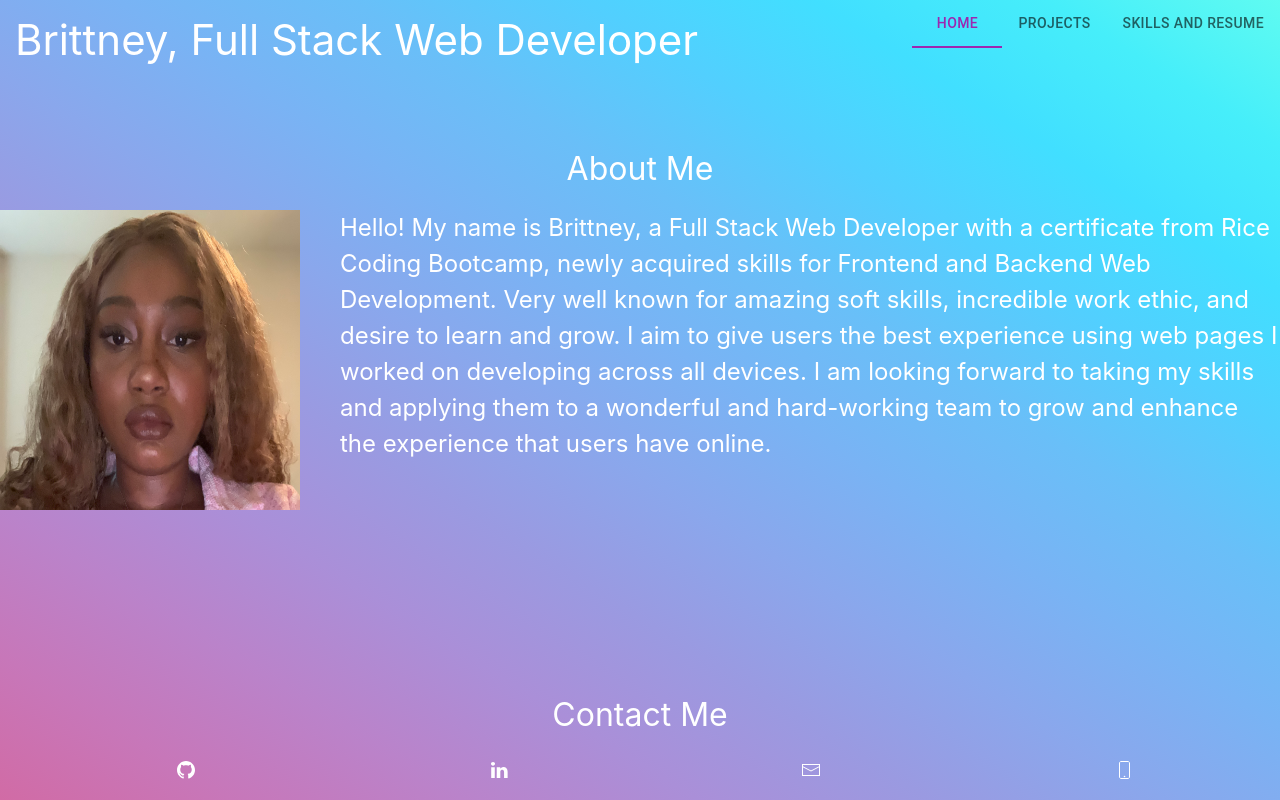
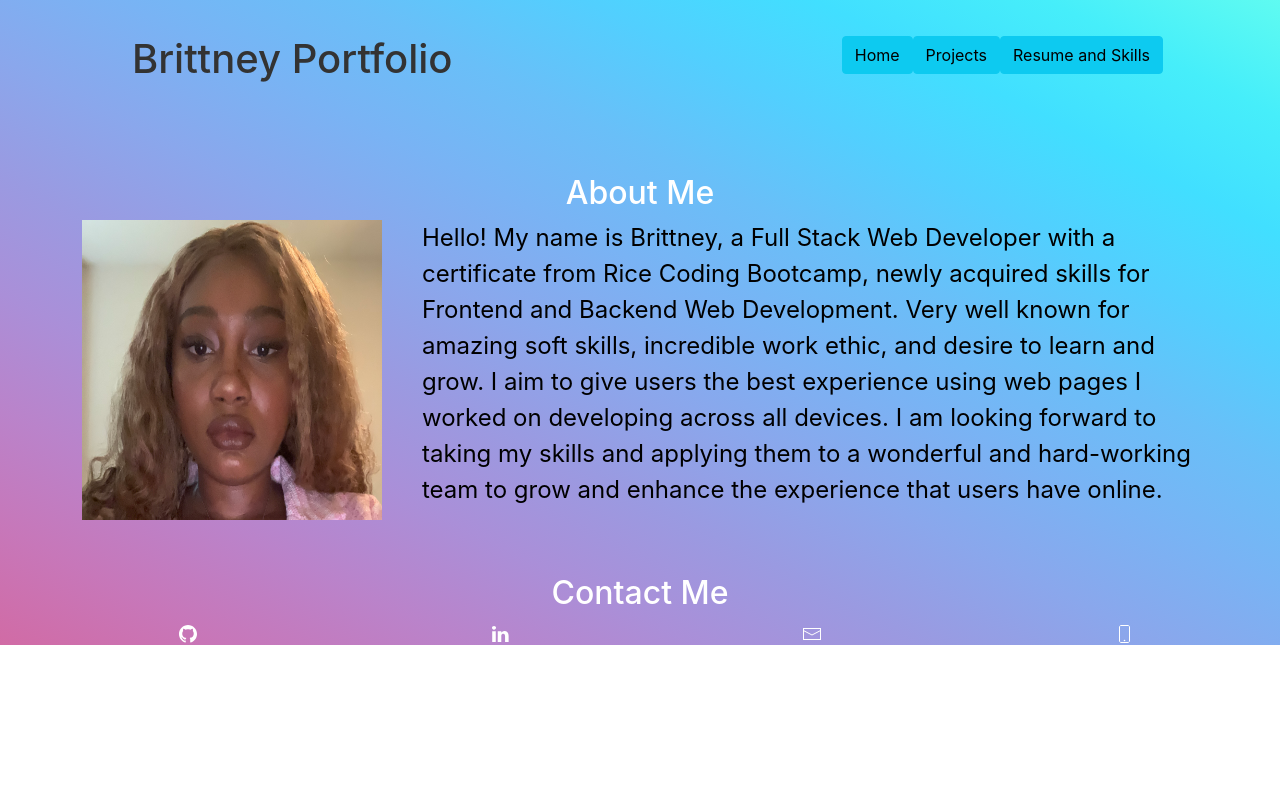
Before and after one commit to Brichardson117/brittney-react-portfolio, a React (Create React App) app in the folder brittney-portfolio/: page / in a window 1280 px wide. Built offline with nearby package versions, Linux system fonts and the light colour scheme.

Commit message:
updated Nav

```diff
--- a/brittney-portfolio/public/index.html
+++ b/brittney-portfolio/public/index.html
@@ -10,6 +10,7 @@
       content="Web site created using create-react-app"
     />
     <link rel="stylesheet" href="https://cdn.jsdelivr.net/npm/uikit@3.15.0/dist/css/uikit.min.css" />
+    <link href="https://cdn.jsdelivr.net/npm/bootstrap@5.0.2/dist/css/bootstrap.min.css" rel="stylesheet" integrity="sha384-EVSTQN3/azprG1Anm3QDgpJLIm9Nao0Yz1ztcQTwFspd3yD65VohhpuuCOmLASjC" crossorigin="anonymous">
 
     <link rel="apple-touch-icon" href="%PUBLIC_URL%/logo192.png" />
     <!--
@@ -46,5 +47,6 @@
 
     <script src="https://cdn.jsdelivr.net/npm/uikit@3.15.0/dist/js/uikit.min.js"></script>
 <script src="https://cdn.jsdelivr.net/npm/uikit@3.15.0/dist/js/uikit-icons.min.js"></script>
+<script src="https://cdn.jsdelivr.net/npm/bootstrap@5.0.2/dist/js/bootstrap.bundle.min.js" integrity="sha384-MrcW6ZMFYlzcLA8Nl+NtUVF0sA7MsXsP1UyJoMp4YLEuNSfAP+JcXn/tWtIaxVXM" crossorigin="anonymous"></script>
   </body>
 </html>
--- a/brittney-portfolio/src/App.css
+++ b/brittney-portfolio/src/App.css
@@ -1,6 +1,6 @@
-html {
-  height: 100%;
-  color: white;
+html{
+  color: black;
+  box-sizing: border-box;
 }
 
 body {
@@ -21,17 +21,22 @@ body {
   );
   height: 100%;
   margin: 0;
+  color: white;
 }
 
-footer {
-  position: fixed;
-  bottom: 0;
-  left: 0;
-  right: 0;
-  width: 100vw;
+nav{
+  padding: 20px 35px;
+  display: flex;
+  justify-content: space-between;
+  flex-wrap: wrap;
+  position: sticky;
+  position: -webkit-sticky;
+  top: 0;
+  background-position: 80%;
   color: white;
-  text-align: center;
+
 }
+
 
 h2 {
   text-align: center;
@@ -45,16 +50,52 @@ ul {
   justify-content: space-around;
   align-items: center;
   list-style: none;
+
 }
 
 h1 {
   padding: 15px;
-  color: white;
+
 }
 
-h3 {
+footer {
   color: white;
+  text-align: center;
 }
+
 .portfolio {
   text-decoration: none;
 }
+
+p {
+  color: black;
+}
+
+
+@media screen and (max-width: 980px) {
+  nav {
+    padding-bottom: 0;
+    justify-content: center;
+    position: relative;
+    display: inline;
+    color: white;
+  }
+}
+
+@media screen and (max-width: 768px) {
+  nav {
+    padding-bottom: 0;
+    justify-content: center;
+    position: relative;
+    color: white;
+  }
+}
+
+@media screen and (max-width: 575px) {
+  nav {
+    padding-bottom: 0;
+    justify-content: center;
+    position: relative;
+    color: white;
+  }
+}
--- a/brittney-portfolio/src/Container.js
+++ b/brittney-portfolio/src/Container.js
@@ -2,7 +2,6 @@ import React, { useState } from 'react';
 import Projects from './componets/projects';
 import Home from './componets/Home';
 import NavTabs from './componets/Nav';
-import Footer from './componets/footer';
 import Resume from './componets/Resume';
 
 export default function PortfolioContainer() {
--- a/brittney-portfolio/src/componets/Home/index.js
+++ b/brittney-portfolio/src/componets/Home/index.js
@@ -1,28 +1,40 @@
-import React from 'react';
-import aboutImage from '../../assets/me/selfie.JPG'
+import React from "react";
+import aboutImage from "../../assets/me/selfie.JPG";
+import "../../App.css";
+import Container from "react-bootstrap/Container";
+import Row from "react-bootstrap/Row";
+import Col from "react-bootstrap/Col";
 
 export default function Home() {
   return (
-    <div >
+    <Container>
       <br />
       <br />
-    <section className="" >
-        <h2 className='uk-text-center uk-panel '>About Me</h2>
-        <img className='uk-align-left uk-margin-remove-adjacen' src={aboutImage} alt='me' style={{ height: '300px', width: '300px'}}/>
-        <div>
-        <p className='uk-text-large'>
+      <Row>
+        <section className="about-me">
+          <h2 className="uk-text-center uk-panel">About Me</h2>
+          <Col>
+            <img
+              className="uk-align-left uk-margin-remove-adjacen about-me-img"
+              src={aboutImage}
+              alt="me"
+              style={{ height: "300px", width: "300px" }}
+            />
+          </Col>
+          <Col>
+            <p className="uk-text-large me-body">
               Hello! My name is Brittney, a Full Stack Web Developer with a
               certificate from Rice Coding Bootcamp, newly acquired skills for
-      Frontend and Backend Web Development. Very well known for amazing soft
-      skills, incredible work ethic, and desire to learn and grow. I aim to
-      give users the best experience using web pages I worked on developing
-      across all devices. I am looking forward to taking my skills and
-      applying them to a wonderful and hard-working team to grow and enhance
-      the experience that users have online.
+              Frontend and Backend Web Development. Very well known for amazing
+              soft skills, incredible work ethic, and desire to learn and grow.
+              I aim to give users the best experience using web pages I worked
+              on developing across all devices. I am looking forward to taking
+              my skills and applying them to a wonderful and hard-working team
+              to grow and enhance the experience that users have online.
             </p>
-      </div>
+          </Col>
         </section>
-    </div>
-
+      </Row>
+    </Container>
   );
 }
--- a/brittney-portfolio/src/componets/Nav/index.js
+++ b/brittney-portfolio/src/componets/Nav/index.js
@@ -1,35 +1,29 @@
 import React from "react";
+import Container from "react-bootstrap/Container";
+import Button from "react-bootstrap/Button";
 import "../../App.css";
-import Tabs from '@mui/material/Tabs';
-import Tab from '@mui/material/Tab';
-import Box from '@mui/material/Box';
 
-
-export default function NavTabs({currentPage, handlePageChange }) {
-  const [value, setValue] = React.useState('one');
-
-  const handleChange = (event, newValue) => {
-    setValue(newValue);
-  };
-
+export default function NavTabs({ currentPage, handlePageChange }) {
   return (
     <>
-    <h1>Brittney, Full Stack Web Developer </h1>
-    <div className="uk-position-top-right">
-    <Box sx={{ width: '100%' }}>
-      <Tabs
-        value={value}
-        onChange={handleChange}
-        textColor="secondary"
-        indicatorColor="secondary"
-        aria-label="secondary tabs example"
-      >
-        <Tab value="one" label="Home" onClick={() => handlePageChange("Home")}/>
-        <Tab value="two" label="Projects" onClick={() => handlePageChange("Projects")}/>
-        <Tab value="three" label="Skills and Resume" onClick={() => handlePageChange("Resume")} />
-      </Tabs>
-    </Box>
-    </div>
-</>
+      <Container>
+        <nav>
+          <h1>Brittney Portfolio</h1>
+          <ul>
+            <Button variant="info">
+              <li onClick={() => handlePageChange("Home")}>Home</li>
+            </Button>
+            <Button variant="info">
+              <li onClick={() => handlePageChange("Projects")}>Projects</li>
+            </Button>
+            <Button variant="info">
+              <li onClick={() => handlePageChange("Resume")}>
+                Resume and Skills
+              </li>
+            </Button>
+          </ul>
+        </nav>
+      </Container>
+    </>
   );
 }
--- a/brittney-portfolio/src/componets/ProjectTemplate/index.js
+++ b/brittney-portfolio/src/componets/ProjectTemplate/index.js
@@ -6,9 +6,7 @@ import CardMedia from '@mui/material/CardMedia';
 import Button from '@mui/material/Button';
 import Grid from '@mui/material/Grid';
 import Typography from '@mui/material/Typography';
-
-
-
+import '../../App.css'
 
 function Projects() {
   return [
@@ -43,9 +41,9 @@ function Projects() {
 function ProjectTemplate() {
 
   return (
-    <section className="">
+    <section>
       <h2>My Projects</h2>
-    <Grid container spacing={2}>
+    <Grid container spacing={2} className="uk-flex">
     {Projects().map((projects) => (
       <Grid item sm={6} md={4} sx={{ flexGrow: 1 }} key={projects.title}>
         <Card
--- a/brittney-portfolio/src/componets/footer/index.js
+++ b/brittney-portfolio/src/componets/footer/index.js
@@ -3,15 +3,15 @@ import "../../App.css";
 
 function Footer() {
   return (
-    <footer className="mui-container mui--text-center">
+    <footer className="">
       <div className="">
       <br />
       <h2> Contact Me </h2>
       <ul>
-        <li> <a href="https://github.com/Brichardson117" target='_blank' uk-icon='github'/></li>
-        <li> <a href="https://www.linkedin.com/in/brittneyrichardson/" target='_blank' uk-icon='linkedin'/></li>
-        <li> <a href="mailto: brittneyrichardson8@gmail.com" target='_blank' uk-icon='mail'/></li>
-        <li> <a href="tel: 8326124653" target='_blank' uk-icon='phone'/></li>
+        <li> <a href="https://github.com/Brichardson117" target='_blank' rel="noopener noreferrer" uk-icon='github'/></li>
+        <li> <a href="https://www.linkedin.com/in/brittneyrichardson/" target='_blank' rel="noopener noreferrer" uk-icon='linkedin'/></li>
+        <li> <a href="mailto: brittneyrichardson8@gmail.com" target='_blank' rel="noopener noreferrer"uk-icon='mail'/></li>
+        <li> <a href="tel: 8326124653" target='_blank' rel="noopener noreferrer" uk-icon='phone'/></li>
       </ul>
      </div>
     </footer>
```
Lines whose indentation alone changed are shown as unchanged.
